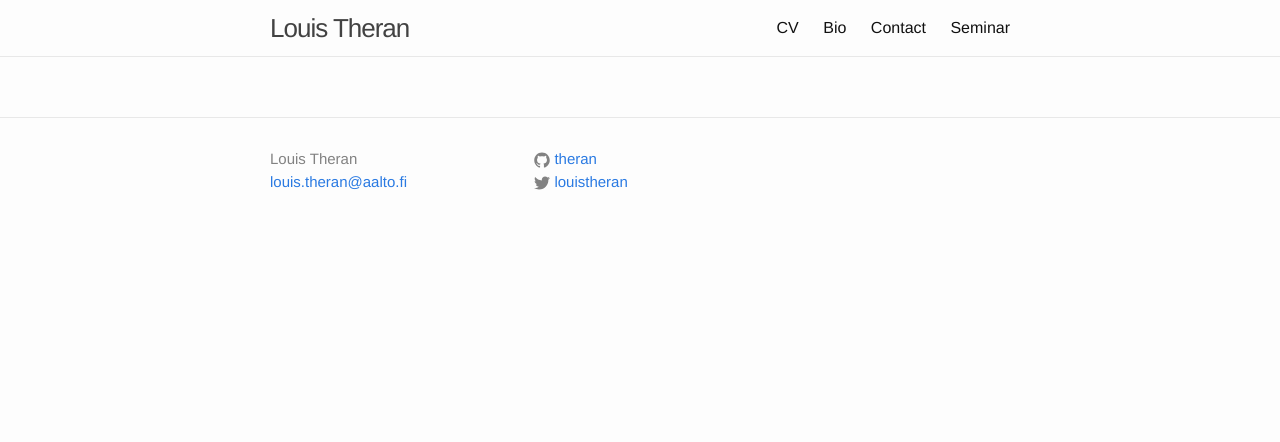
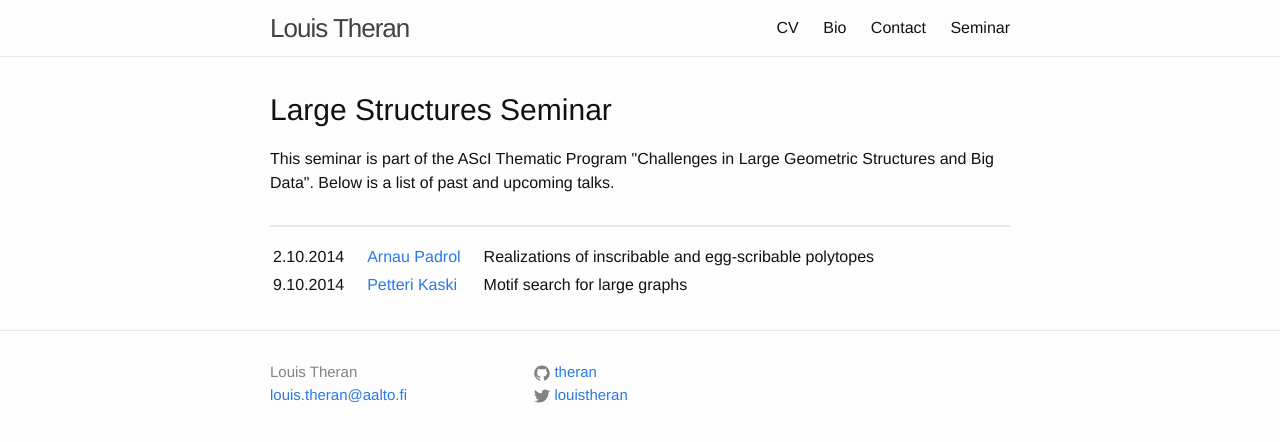
Before and after one commit to theran/theran.github.io, a Jekyll site: the page built from seminar.html, in a window 1280 px wide. Shown: the top 442 px of the page. Built offline with Jekyll 4.4.1, drawn with Linux system fonts in a browser that asks for light colours.

Commit message:
Seminar home page lists talks.

```diff
--- a/_sass/_layout.scss
+++ b/_sass/_layout.scss
@@ -509,3 +509,26 @@ bio.short-bio {
     content: "Abstract:";
     color: $grey-color;
 }
+
+/**
+ * seminar home page
+ */
+.seminar-home-talks-list {
+    border-top: solid 2px $grey-color-light;
+    padding-top: 0.5 * $spacing-unit;
+    margin-top: $spacing-unit;
+
+    tr {
+        line-height: 1.5;
+    }
+
+    td:not(:first-child) {
+        padding-left: 20px;
+    }
+
+    .seminar-talk-title {
+        @include media-query($on-palm) {
+            display: none;
+        }
+    }
+}
--- a/seminar.html
+++ b/seminar.html
@@ -4,3 +4,29 @@ permalink: /largestructures-seminar/
 title: Challenges in Large Geometric Structures and Big Data
 shorttitle: Seminar
 ---
+
+<h1 class="page-heading">Large Structures Seminar</h1>
+
+<div class="seminar-home-blurb">
+    <p>This seminar is part of the AScI Thematic Program "Challenges in
+        Large Geometric Structures and Big Data".  Below is a list
+        of past and upcoming talks.</p>
+</div>
+
+<div class="seminar-home-talks-list">
+    <table>
+        {% for talk in site.seminartalks %}
+            <tr>
+                <td class="seminar-talk-date">
+                    {{talk.talkdate}}
+                </td>
+                <td class="seminar-talk-speaker">
+                    <a href="{{talk.url}}">{{talk.speaker}}</a>
+                </td>
+                <td class="seminar-talk-title">
+                    {{talk.talktitle}}
+                </td>
+            </tr>
+        {% endfor %}
+    </table>
+</div>
```
